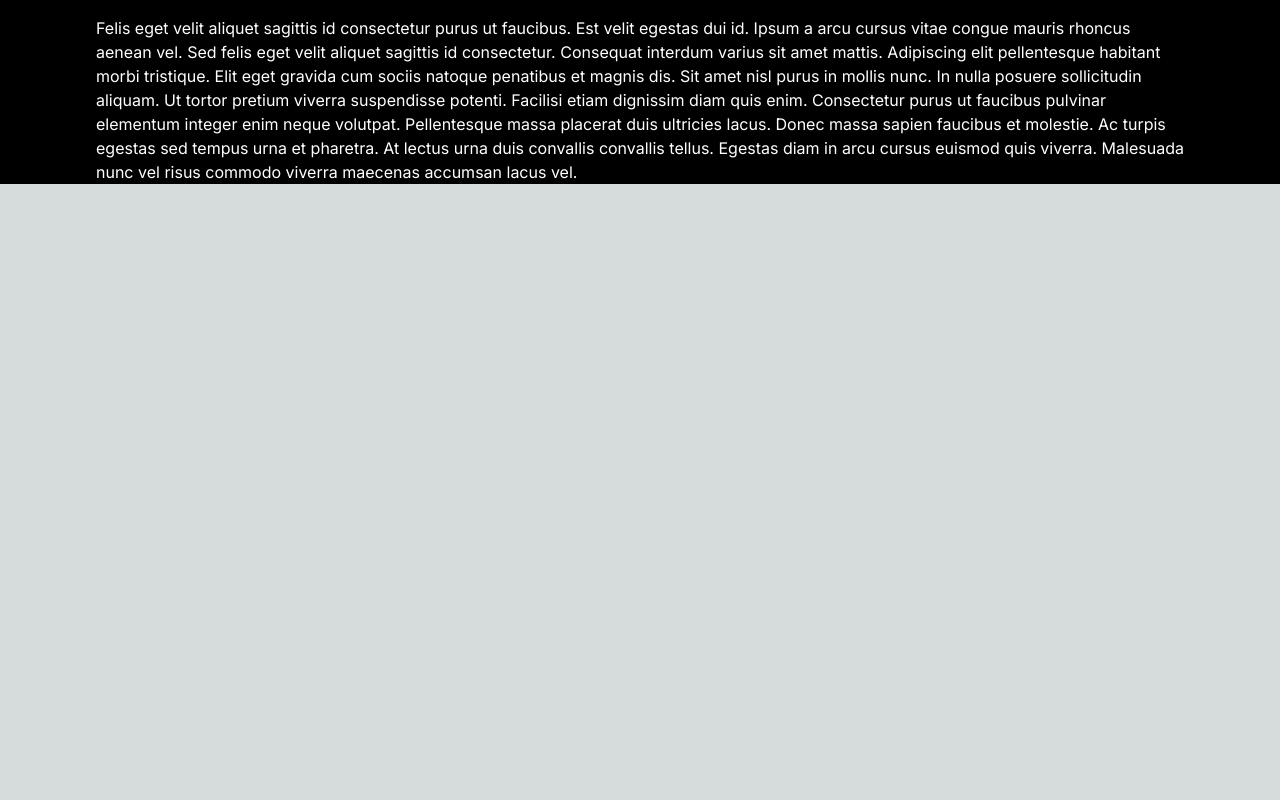
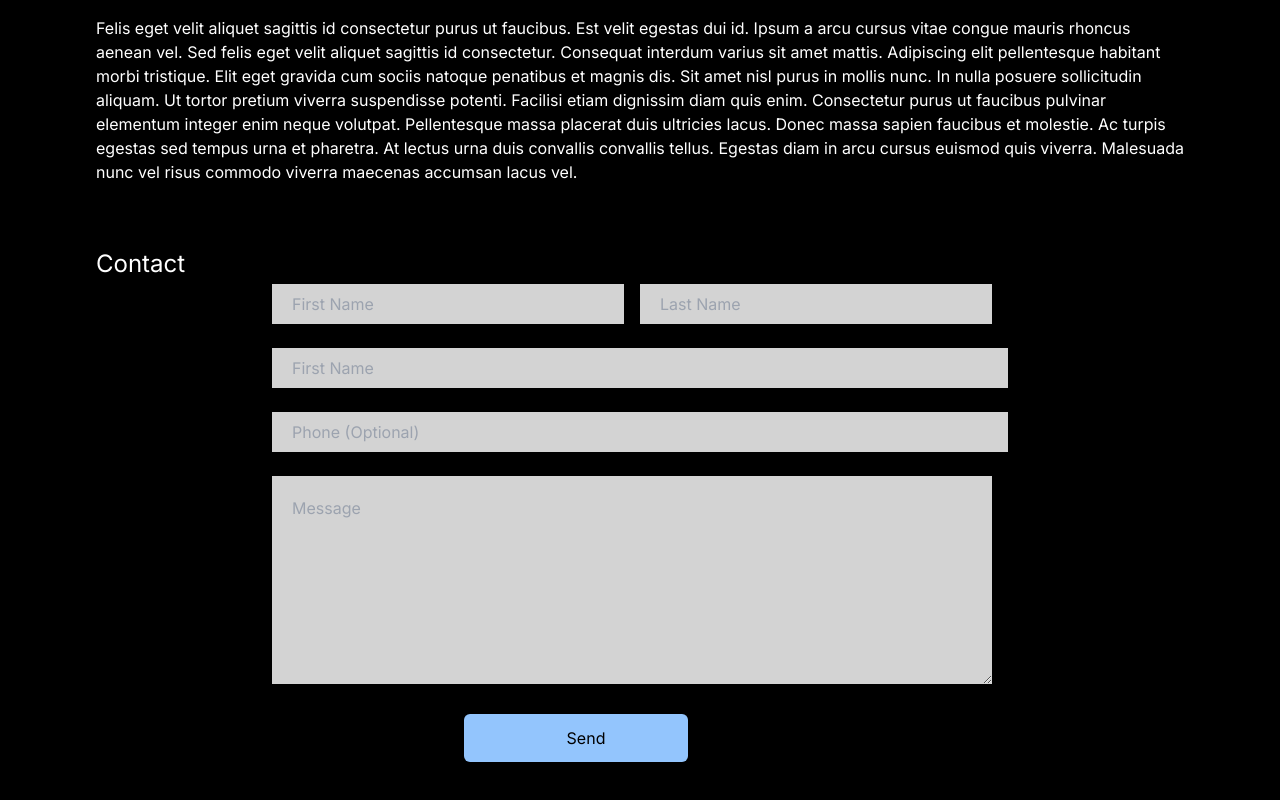
Before and after one commit to Kingsley-Opara/A-basic-landing-page-, a Next.js app: page / in a window 1280 px wide. Shown: the part 1456-2256 px from the top of the page. Before the commit the page ends 1640 px from the top, so only its background shows below. Built offline with nearby package versions, Linux system fonts and the light colour scheme.

Commit message:
work on the contact section

```diff
--- /dev/null
+++ b/src/app/components/contact.jsx
@@ -0,0 +1,39 @@
+import React from 'react'
+
+function Contact() {
+  return (
+    <>
+        <h2 className = "mt-16 text-2xl pr-24 pl-24 ">Contact</h2>
+        <div className = 'mt-1 justify-center self-center place-content-center pb-12'>
+            <form>
+                <div className = 'flex flex-col justify-center self-center place-content-center align-middle space-y-6'>
+                    <div className = "flex space-x-4">
+                        <input type = 'text' className = "h-3 w-[22rem] text-white bg-[#D3D3D3] p-5 max-md:w-[10rem]" placeholder = "First Name"/>
+                        <input type = 'text' className = "h-3 w-[22rem] text-white bg-[#D3D3D3] p-5 max-md:w-[10rem]"
+                        placeholder = "Last Name"/>
+                    </div>
+                    <div>
+                        <input type = 'text' className = "h-3 w-[46rem] text-white bg-[#D3D3D3] p-5 max-md:w-[22rem]"
+                        placeholder = "First Name"/>
+                    </div>
+                    <div>
+                        <input type = 'text' className = "h-3 w-[46rem] text-white bg-[#D3D3D3] p-5 max-md:w-[22rem]"
+                        placeholder = "Phone (Optional)"/>
+                    </div>
+                    <div>
+                        <textarea rows="7" cols="50" placeholder = "Message" className = 'w-[45rem] p-5 max-md:w-[22rem] bg-[#D3D3D3]'></textarea>
+                    </div>
+
+                    <button className = 'pl-5 h-12 w-[14rem] rounded-md bg-[yellow] text-black bg-blue-300 ml-[12rem] max-md:ml-10'>Send</button>
+
+
+                </div>
+            </form>
+
+
+        </div>
+    </>
+  )
+}
+
+export default Contact
--- a/src/app/page.js
+++ b/src/app/page.js
@@ -4,6 +4,7 @@ import Navbar from "./components/navbar";
 import Hero from "./components/hero";
 import BodySection from "./components/body";
 import TextSection from "./components/text";
+import Contact from "./components/contact";
 
 
 export default function Home() {
@@ -13,6 +14,7 @@ export default function Home() {
       <Hero/>
       <BodySection/>
       <TextSection/>
+      <Contact/>
     </main>
   );
 }
```
